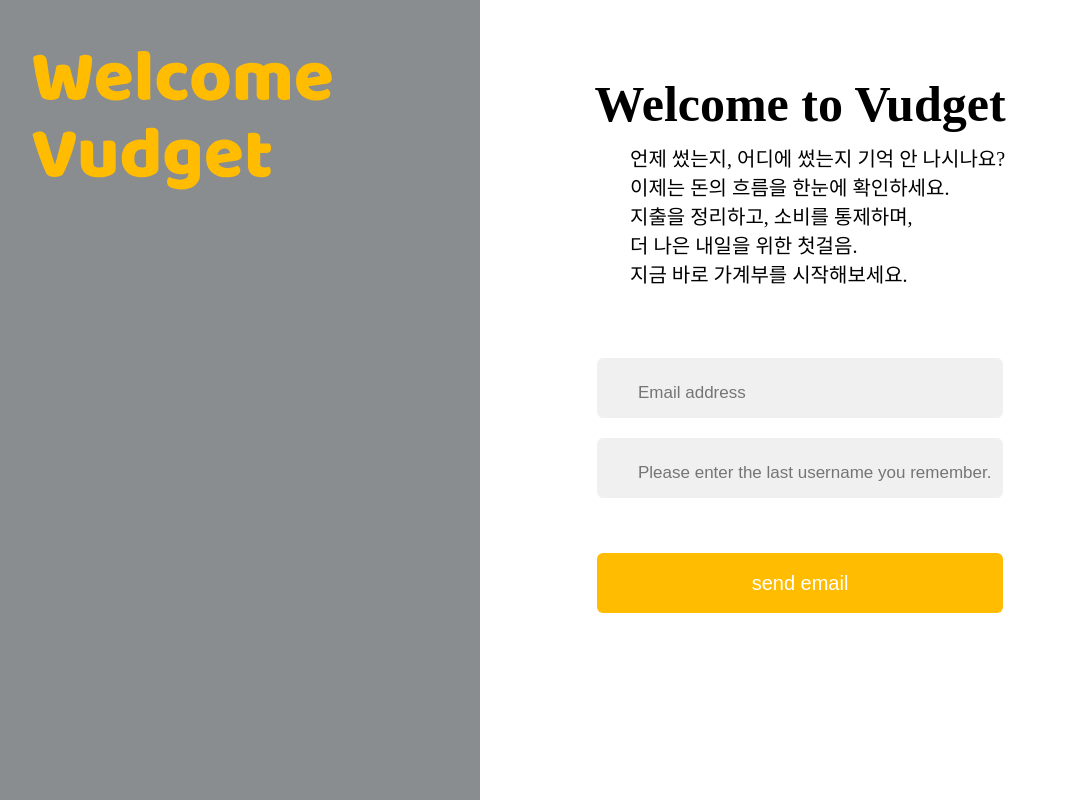
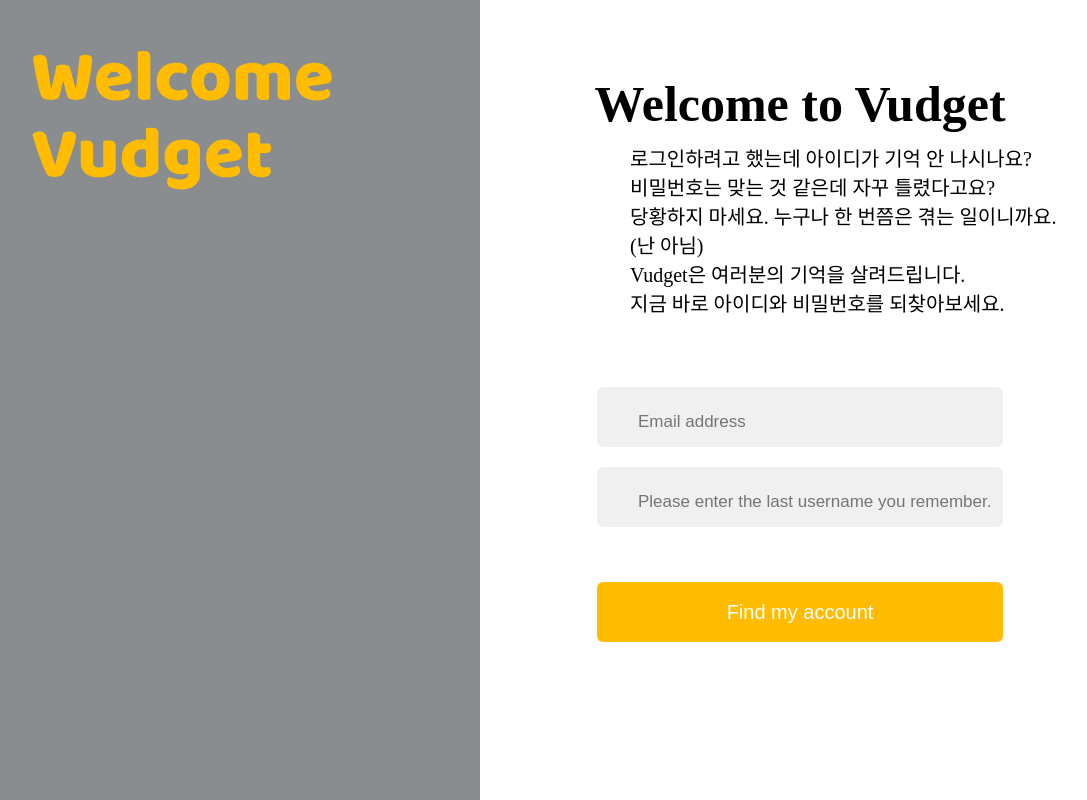
Before and after one commit to KB-Wallet/KB-Vudget, a Vue app: page /Findinfo in a window 1280 px wide. Shown: the whole page, without its empty margins (160-1247 px from the left). Built offline with nearby package versions, Linux system fonts and the light colour scheme.

Commit message:
[Feat] 로그인, 회원가입, 찾기 페이지 멘트 수정

```diff
--- a/src/pages/Findinfo.vue
+++ b/src/pages/Findinfo.vue
@@ -28,15 +28,17 @@ onMounted(() => {
         <h1 class="head_introduce">Welcome to Vudget</h1>
         <div class="introduce">
           <p>
-            언제 썼는지, 어디에 썼는지 기억 안 나시나요?
+            로그인하려고 했는데 아이디가 기억 안 나시나요?
             <br />
-            이제는 돈의 흐름을 한눈에 확인하세요.
+            비밀번호는 맞는 것 같은데 자꾸 틀렸다고요?
             <br />
-            지출을 정리하고, 소비를 통제하며,
+            당황하지 마세요. 누구나 한 번쯤은 겪는 일이니까요.
             <br />
-            더 나은 내일을 위한 첫걸음.
+            (난 아님)
             <br />
-            지금 바로 가계부를 시작해보세요.
+            Vudget은 여러분의 기억을 살려드립니다.
+            <br />
+            지금 바로 아이디와 비밀번호를 되찾아보세요.
           </p>
         </div>
         <div class="loginForm">
@@ -50,7 +52,7 @@ onMounted(() => {
             />
           </p>
           <p>
-            <button type="submit" class="find_button">send email</button>
+            <button type="submit" class="find_button">Find my account</button>
           </p>
         </div>
         <!-- <p class="find_info">
--- a/src/pages/Login.vue
+++ b/src/pages/Login.vue
@@ -45,10 +45,10 @@ const login = () => {
       </div>
     </div>
     <div class="right-half">
-      <div class="signin">
-        <p class="signin-text">
+      <div class="signup">
+        <p class="signup-text">
           Have an account?
-          <span class="link" @click="goToRegister">sign in</span>
+          <span class="link" @click="goToRegister">sign up</span>
         </p>
         <h1 class="head_introduce">Welcome to Vudget</h1>
         <div class="introduce">
@@ -61,7 +61,7 @@ const login = () => {
             <br />
             더 나은 내일을 위한 첫걸음.
             <br />
-            지금 바로 가계부를 시작해보세요.
+            지금 바로 Vudget 가계부를 시작해보세요.
           </p>
         </div>
         <div class="loginForm">
@@ -125,11 +125,11 @@ const login = () => {
   width: 300px;
   height: auto;
 }
-.signin {
+.signup {
   text-align: center;
   margin-top: 60px;
 }
-.signin-text {
+.signup-text {
   font-size: 16px;
 }
 .link {
--- a/src/pages/Register.vue
+++ b/src/pages/Register.vue
@@ -49,15 +49,19 @@ const register = async () => {
         <h1 class="head_introduce">Welcome to Vudget</h1>
         <div class="introduce">
           <p>
-            언제 썼는지, 어디에 썼는지 기억 안 나시나요?
+            "돈이 어디로 사라졌는지 기억 안 나시죠?"
             <br />
-            이제는 돈의 흐름을 한눈에 확인하세요.
+            Vudget이 당신의 소비를 기억해드립니다.
             <br />
-            지출을 정리하고, 소비를 통제하며,
+            지금 가입하고,
             <br />
-            더 나은 내일을 위한 첫걸음.
+            지갑 탈출 돈귀신과의 전쟁을 끝내보세요
             <br />
-            지금 바로 가계부를 시작해보세요.
+            쉽고, 빠르고, 속 시원하게!
+            <br />
+            <br />
+            회원가입하고 똑똑한 소비의 첫걸음을 지금 시작해보세요.
+            <br />
           </p>
         </div>
         <div class="signup_Form"></div>
```
